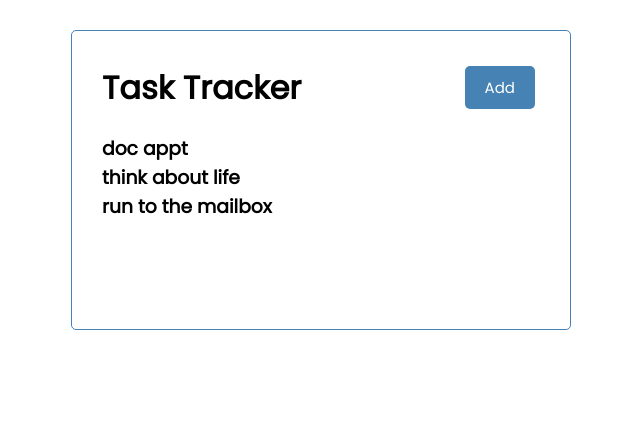
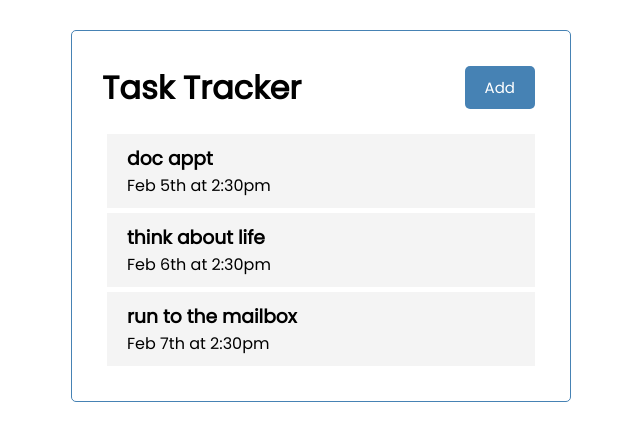
Before and after one commit to gbolli/react-task-tracker, a React (Create React App) app: page / in a window 1280 px wide. Shown: the top 440 px of the page, without its empty margins (319-959 px from the left). Built offline with nearby package versions, Linux system fonts and the light colour scheme.

Commit message:
Create Task component

```diff
--- /dev/null
+++ b/src/components/Task.js
@@ -0,0 +1,10 @@
+const Task = ({ task }) => {
+  return (
+    <div className="task">
+        <h3>{task.text}</h3>
+        <p>{task.day}</p>
+    </div>
+  )
+}
+
+export default Task
--- a/src/components/Tasks.js
+++ b/src/components/Tasks.js
@@ -1,9 +1,12 @@
 import { useState } from 'react'
+import Task from './Task'
 
 const Tasks = ({ tasks }) => {
     return (
         <>
-            {tasks.map(task => (<h3 key={task.id}>{task.text}</h3>))}
+            {tasks.map(task => (
+                <Task key={task.id} task={task} />
+            ))}
         </>
     )
 }
```
